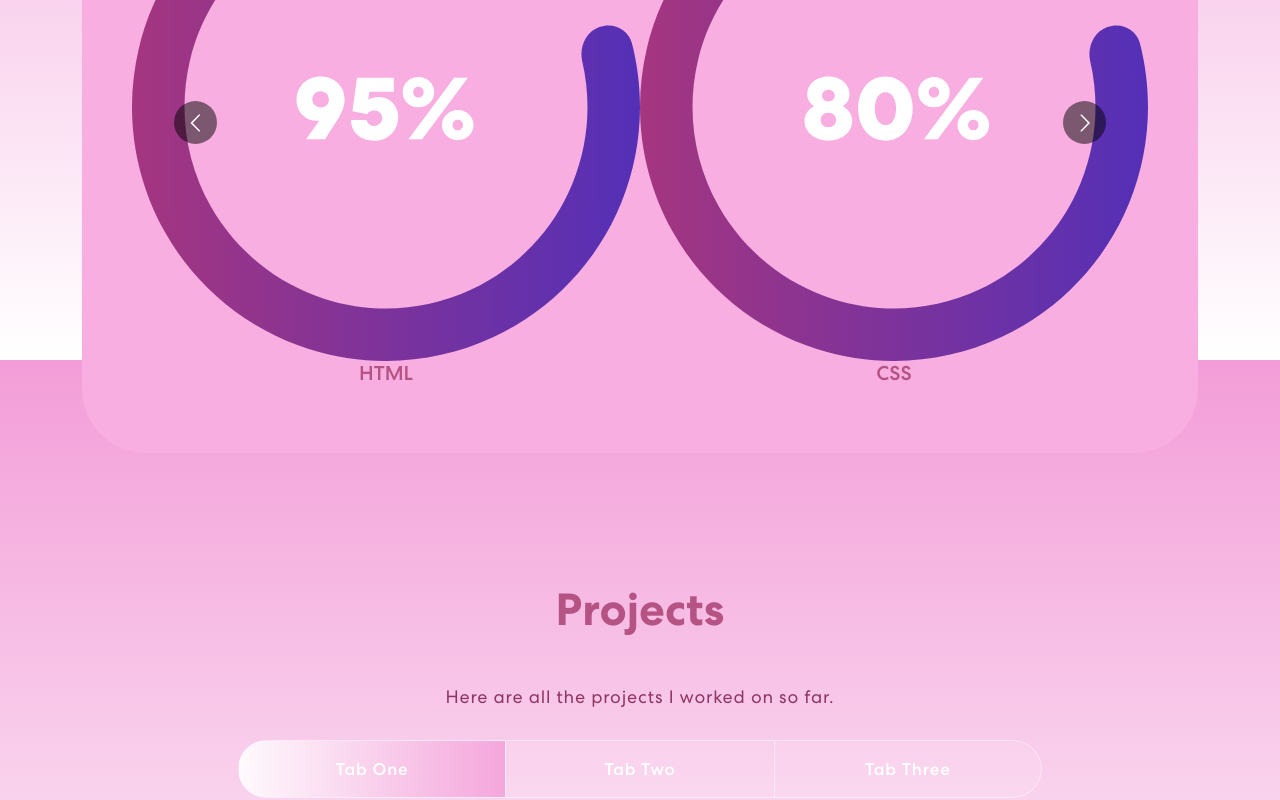
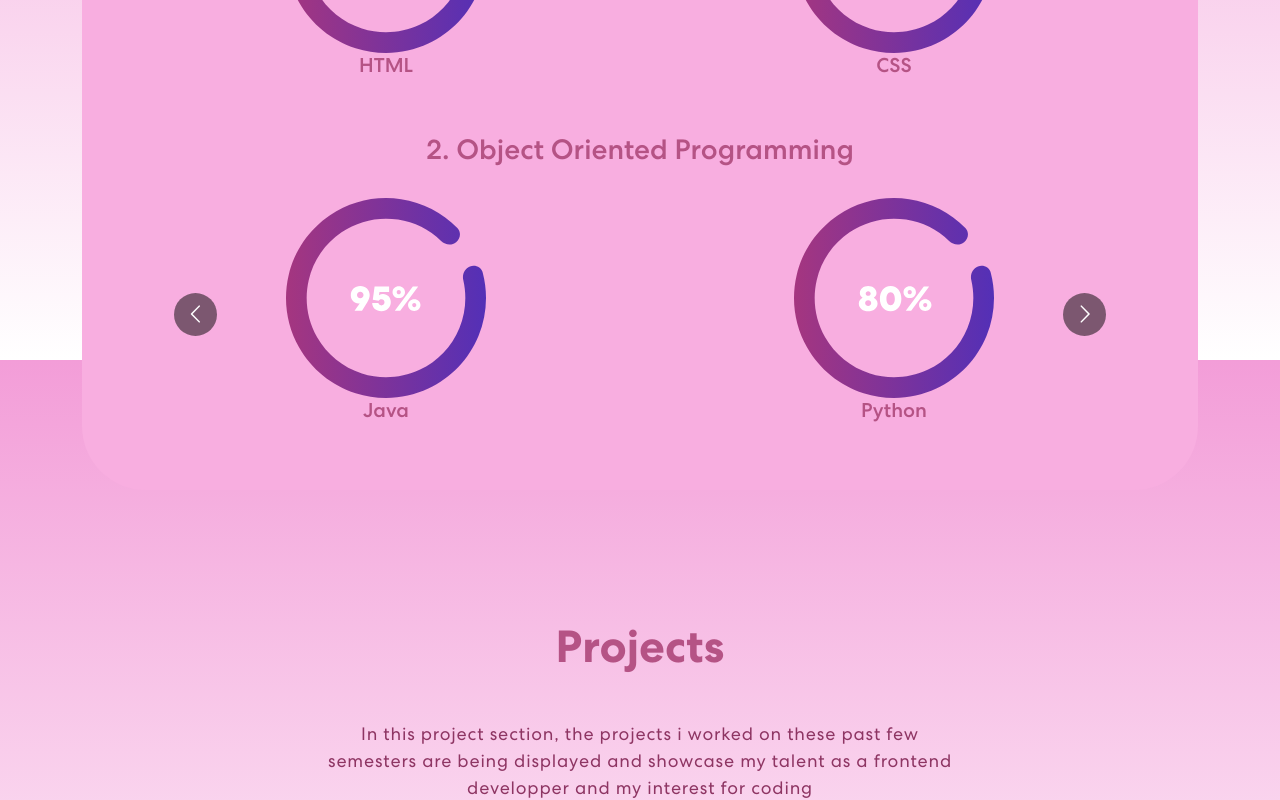
Before and after one commit to HawaSaid/Hawa, a React (Create React App) app: page / in a window 1280 px wide. Shown: the part 1240-2040 px from the top of the page. Built offline with nearby package versions, Linux system fonts and the light colour scheme.

Commit message:
added some skills, trying to figure out why the tabs are not working anymore in the project.js

```diff
--- a/package.json
+++ b/package.json
@@ -13,7 +13,7 @@
     "express": "^4.18.2",
     "nodemailer": "^6.9.8",
     "react": "^18.2.0",
-    "react-bootstrap": "^2.9.2",
+    "react-bootstrap": "^2.10.0",
     "react-bootstrap-icons": "^1.10.3",
     "react-dom": "^18.2.0",
     "react-mailchimp-subscribe": "^2.1.3",
--- a/src/App.css
+++ b/src/App.css
@@ -378,6 +378,10 @@ nav.navbar .navbar-toggler[aria-expanded="true"] .navbar-toggler-icon {
   width: 40%;
   z-index: -4;
 }
+.item img{
+  width: 200px;
+  height: 200px;
+}
 
 /* Projects CSS*/
 .project {
@@ -586,7 +590,7 @@ nav.navbar .navbar-toggler[aria-expanded="true"] .navbar-toggler-icon {
 }
 .footer p{
   font-weight: 400;
-  font-size: 14px;
+  font-size: 12px;
   letter-spacing: 0.5px;
   margin-top: 20px;
 }
--- a/src/App.js
+++ b/src/App.js
@@ -14,7 +14,7 @@ function App() {
       <Banner/>
       <Skills/>
       <Projects/>
-      <Contact/>
+      {/*<Contact/>*/}
       <Footer/>
 
     </div>
--- a/src/components/Projects.js
+++ b/src/components/Projects.js
@@ -3,7 +3,6 @@ import projImg1 from "../assets/img/Pet_Adoption_Website.png";
 import projImg2 from "../assets/img/Real_Estate_System.png";
 import projImg3 from "../assets/img/project-img3.png";
 import ProjectCards from "../components/ProjectCards";
-import TrackVisibility from "react-on-screen";
 
 export const Projects = () => {
     const projects = [
@@ -29,16 +28,12 @@ export const Projects = () => {
             <Container>
                 <Row>
                     <Col>
-                        <TrackVisibility>
-                            {({ isVisible }) =>
-                                <div className={isVisible ? "animated_animated animate_fadeIn" : ""}>
                         <h2> Projects </h2>
-                                    <br />
-                                    <p>Here are all the projects I worked on so far.</p>
-                                </div>}
-                        </TrackVisibility>
+                        <br/>
+                        <p>In this project section, the projects i worked on these past few semesters are being displayed and showcase my talent as a frontend developper and my interest for coding</p>
+
                         <Tab.Container id="projects-tabs" defaultActiveKey="first">
-                            <Nav variant="pills" className="nav-pills mb-5 justify-content-center align-items-center" id="pills-tab">
+                        <Nav variant="pills" className="nav-pills mb-5 justify-content-center align-items">
                             <Nav.Item>
                                 <Nav.Link eventKey="first">Tab One</Nav.Link>
                             </Nav.Item>
@@ -51,13 +46,13 @@ export const Projects = () => {
                                 </Nav.Link>
                             </Nav.Item>
                         </Nav>
-                            <br />
+                        <br/>
                         <Tab.Content>
                             <Tab.Pane eventKey="first">
                                 <Row>
                                     {
-                                            projects.map((project, index) => {
-                                                return (
+                                        projects.map((project,index) =>{
+                                            return(
                                                 <ProjectCards
                                                 key={index}
                                                 {...project}
--- a/src/components/Skills.js
+++ b/src/components/Skills.js
@@ -7,7 +7,7 @@ import meter3 from "../assets/img/meter3.svg";
 
 
 
-export const Skills = () =>{
+export const Skills = () => {
   const responsive = {
     superLargeDesktop: {
       breakpoint: { max: 4000, min: 3000 },
@@ -35,32 +35,48 @@ export const Skills = () =>{
               <h2>
                 Skills
               </h2>
-                        <p>During my time at Concordia Univeristy, I acquired multiple skills that will serve me in my software <br/>  engineering career  and will continue to acquire more in the future.</p>
-                        <br/>
+              <p>During my time at Concordia Univeristy, I acquired multiple skills that will serve me in my software <br />  engineering career  and will continue to acquire more in the future.</p>
+              <br />
               <h3>
                 1. Web Development
               </h3>
-                        <br/>
+              <br />
               <Carousel responsive={responsive} infinite={true} className="skills-slider">
                 <div className="item">
-                            <img src={meter1} alt="Image"/>
+                  <img src={meter1} alt="Image" />
                   <h5><span>HTML</span></h5>
                 </div>
                 <div className="item">
-                            <img src={meter2} alt="Image"/>
+                  <img src={meter2} alt="Image" />
                   <h5><span> CSS </span> </h5>
                 </div>
                 <div className="item">
-                            <img src={meter3} alt="Image"/>
+                  <img src={meter3} alt="Image" />
                   <h5> <span>JavaScript</span> </h5>
                 </div>
                 <div className="item">
-                            <img src={meter1} alt="Image"/>
+                  <img src={meter1} alt="Image" />
                   <h5> <span> React.js</span> </h5>
                 </div>
                 <div className="item">
-                            <img src={meter1} alt="Image"/>
+                  <img src={meter1} alt="Image" />
                   <h5> <span> Bootstrap </span> </h5>
+                </div>
+              </Carousel>
+              <br/>
+              <br/>
+              <h3>
+                2. Object Oriented Programming
+              </h3>
+              <br />
+              <Carousel responsive={responsive} infinite={true} className="skills-slider">
+                <div className="item">
+                  <img src={meter1} alt="Image" />
+                  <h5><span> Java </span></h5>
+                </div>
+                <div className="item">
+                  <img src={meter2} alt="Image" />
+                  <h5><span> Python </span> </h5>
                 </div>
               </Carousel>
             </div>
```
Also changed, not shown: 1 other file (tests, documents, lock files or other folders). Lines whose indentation alone changed are shown as unchanged.
